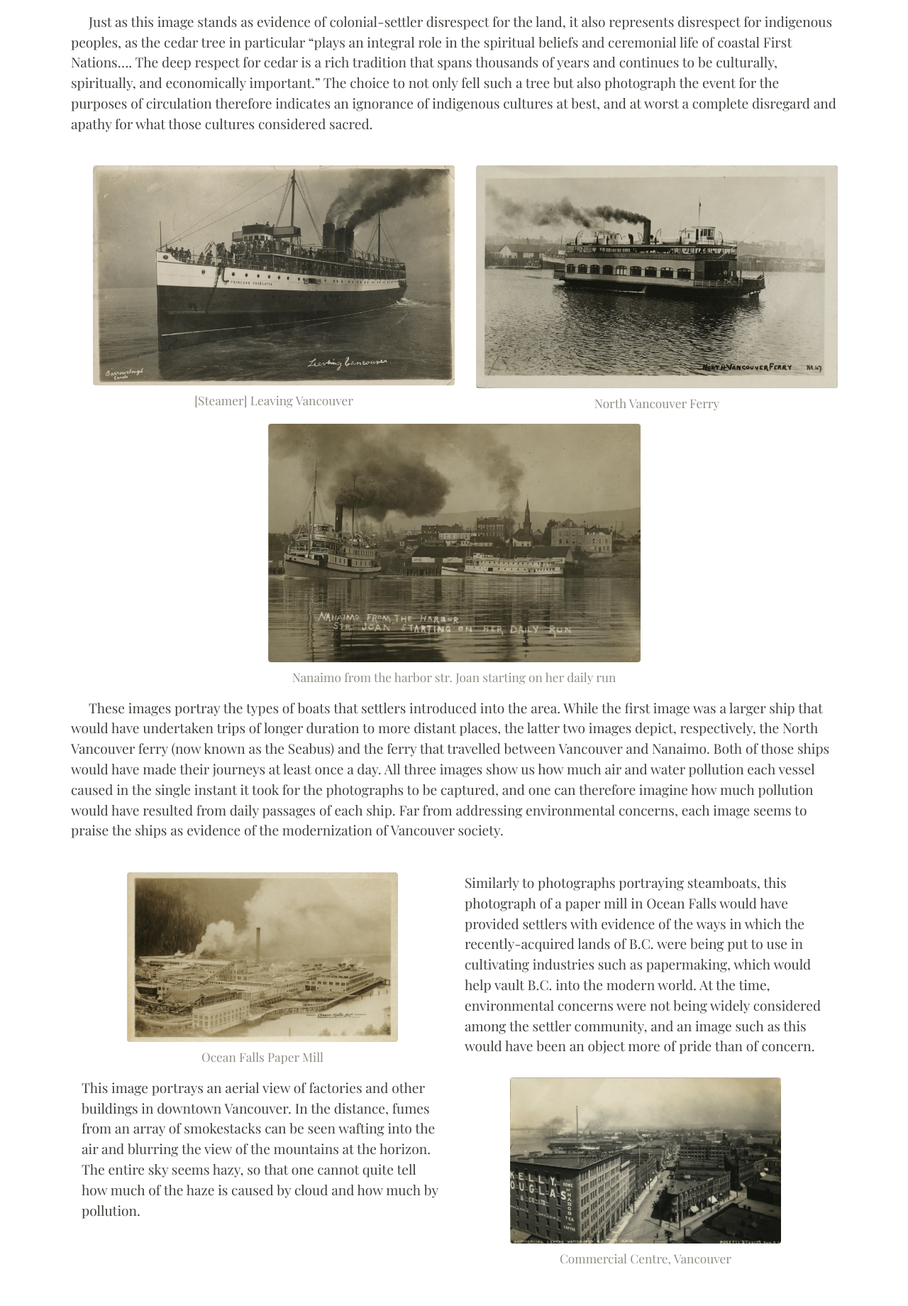
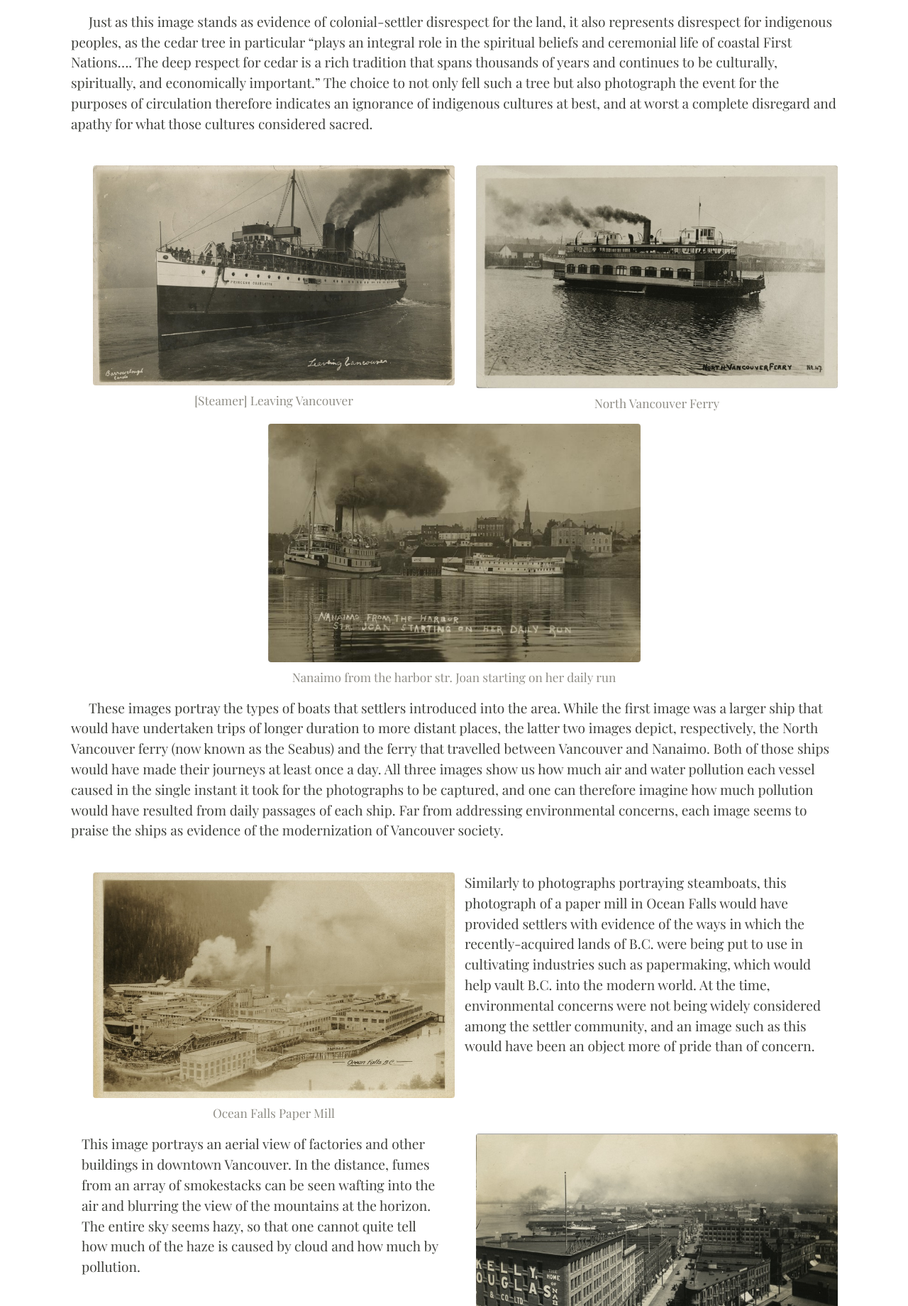
Before and after one commit to ashlynnprasad/langmann-2021, a Jekyll site: the page built from pages/environmentalimpact.md, in a window 1280 px wide. Shown: the part 2664-4504 px from the top of the page at 71% size. Built offline with Jekyll 4.4.1, drawn with Linux system fonts in a browser that asks for light colours; nearby versions of some CDN libraries; grey boxes are pictures that could not be loaded.

Commit message:
increased image sizes

```diff
--- a/pages/environmentalimpact.md
+++ b/pages/environmentalimpact.md
@@ -62,7 +62,7 @@ Cole Harris explains more broadly the outlook that many indigenous peoples held
 <div class="container">
   <div class="row">
     <div class="col-sm">
-      {% include feature/item-figure.html objectid="langmann004" width="75" %}
+      {% include feature/item-figure.html objectid="langmann004" width="100" %}
     </div>
     <div class="col-sm">
       Similarly to photographs portraying steamboats, this photograph of a paper mill in Ocean Falls would have provided settlers with evidence of the ways in which the recently-acquired lands of B.C. were being put to use in cultivating industries such as papermaking, which would help vault B.C. into the modern world. At the time, environmental concerns were not being widely considered among the settler community, and an image such as this would have been an object more of pride than of concern. <br><br>
@@ -76,7 +76,7 @@ Cole Harris explains more broadly the outlook that many indigenous peoples held
       This image portrays an aerial view of factories and other buildings in downtown Vancouver. In the distance, fumes from an array of smokestacks can be seen wafting into the air and blurring the view of the mountains at the horizon. The entire sky seems hazy, so that one cannot quite tell how much of the haze is caused by cloud and how much by pollution.
     </div>
     <div class="col-sm">
-      {% include feature/item-figure.html objectid="langmann005" width="75" %}
+      {% include feature/item-figure.html objectid="langmann005" width="100" %}
     </div>
   </div>
 </div>
@@ -85,7 +85,7 @@ Cole Harris explains more broadly the outlook that many indigenous peoples held
 <div class="container">
   <div class="row">
     <div class="col-sm">
-      {% include feature/item-figure.html objectid="langmann031" width="75" %}
+      {% include feature/item-figure.html objectid="langmann031" width="100" %}
     </div>
     <div class="col-sm">
       This image depicts a wide open area in which hundreds of sacks of coal have been stacked. Similar to other photographs in this exhibition which display a wide shot of an open area full of, for example, dozens of felled trees, this image similarly uses a wide shot to show viewers the sheer scope of the operation at hand. At the time, when industrialization was the goal, such an image might have seemed like evidence of progress. Today, it may be difficult to look at the image without thinking about the negative impact that colonization had on the natural environment.<br><br>
```
